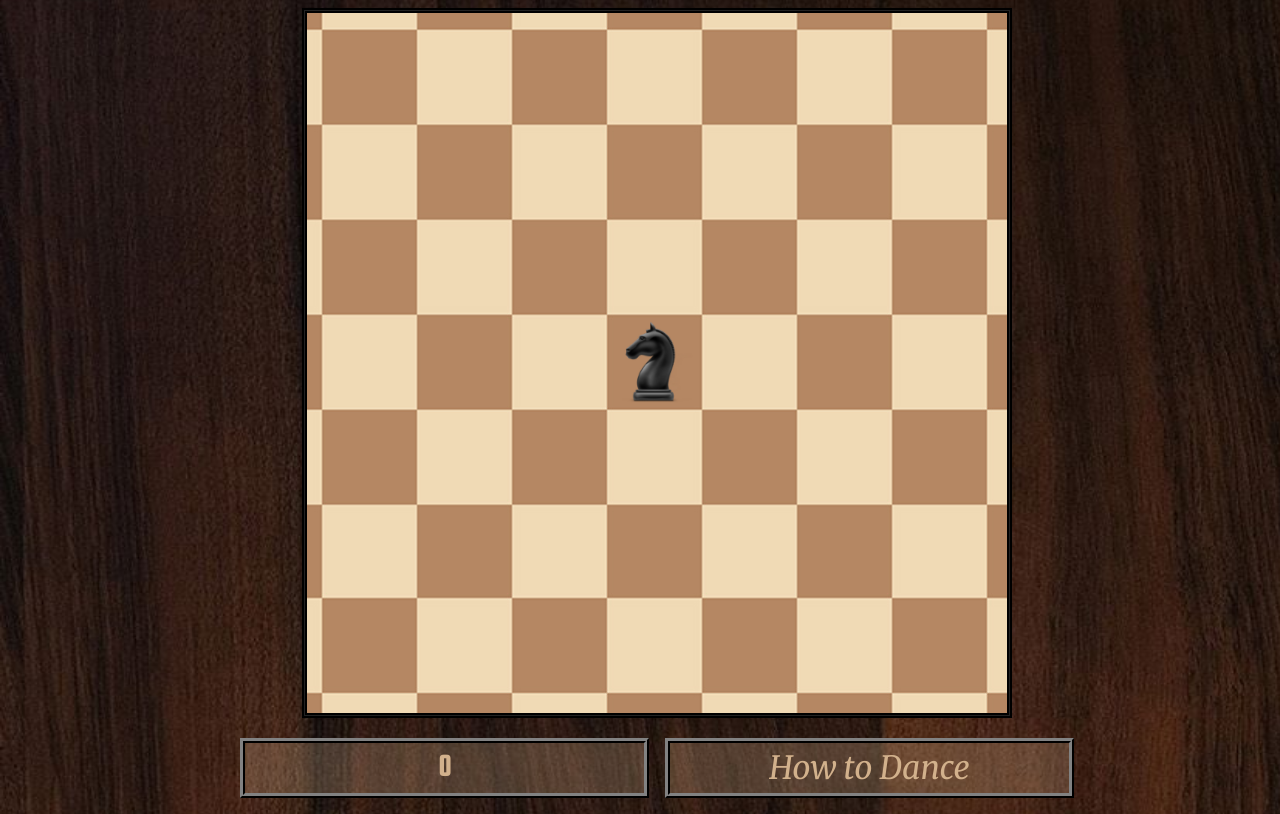
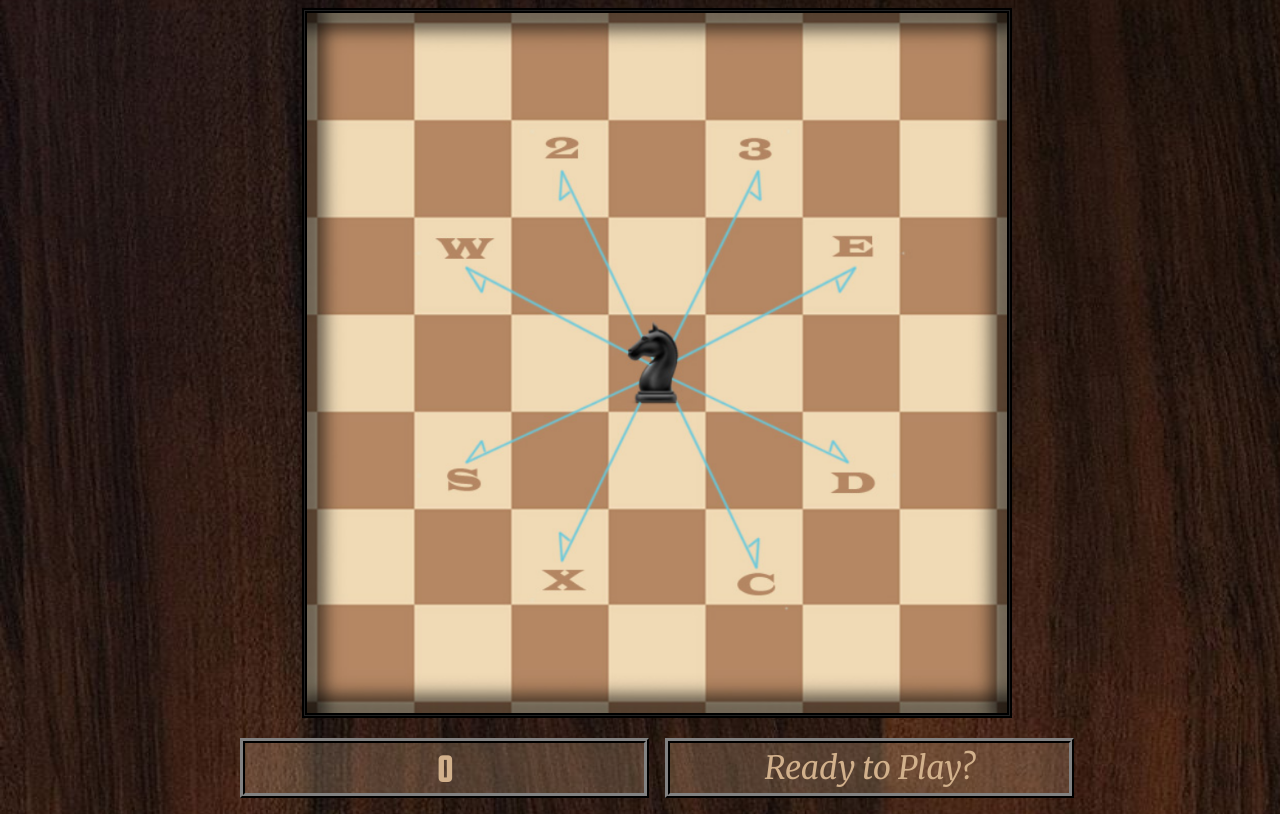
Before and after one commit to Coreyimurphy91/Chess_Walker, a plain HTML site: page index.html in a window 1280 px wide. Shown: the part 150-964 px from the top of the page. Drawn offline with Linux system fonts and the light colour scheme.

Commit message:
working start button

```diff
--- a/app.js
+++ b/app.js
@@ -4,11 +4,9 @@ const map = document.querySelector('.map');
 const movement = document.getElementById('movement');
 const canvas = document.getElementById('canvas');
 const status = document.getElementById('status');
-const startMenuImg = document.getElementById('help');
 const ctx = canvas.getContext('2d'); //creates a 2D canvas
-const img = document.createElement('img');
-const startMenu = new Image ();
-startMenu.src = 'images/guide.png';
+const beginClick = document.getElementById('btm-right');
+let startClick = false;
 let knight;
 let rook;
 let bishop;
@@ -19,14 +17,20 @@ let king;
 const kPiece = document.getElementById('kPiece');
 const bgBlack = document.getElementById('bgBlack');
 const bgWhite = document.getElementById('bgWhite');
+const startMenuImg = document.getElementById('help');
+// const startMenu = new Image ();
+// startMenu.src = 'images/guide.png';
+// const img = document.createElement('img');
+
 
 // ---------------- EVENT LISTENERS ----------  //
 window.addEventListener('DOMContentLoaded', function() {
 
-    // const startGame = setInterval(gameMenu, 60);
+    // const beginGame = setInterval(startGame, 60);
     const rungame = setInterval(gameLoop, 60);
 });
 
+// window.addEventListener('click', )
 
 // ---------------- Canvas Rendering ----------  //
 canvas.width = 840;
@@ -36,21 +40,20 @@ canvas.height = 840;
 document.getElementById('btm-right').onmousedown = function() {
     document.getElementById('btm-right').style.color = 'rgb(44, 77, 114)';
     document.getElementById('btm-right').style.backgroundColor = 'rgba(210, 177, 140, .15)';
-    guide.style.display = "inline";
-    document.querySelector('body').appendChild(img);
+    // guide.style.display = "inline";
+    // document.querySelector('body').appendChild(img);
 }
 document.getElementById('btm-right').onmouseleave = function() {
     document.getElementById('btm-right').style.color = 'rgb(210, 177, 140)';
     document.getElementById('btm-right').style.backgroundColor = 'rgba(210, 177, 140, .25)';
-    guide.style.display = "none";
-    document.querySelector('body').removeChild(img);
+    // guide.style.display = "none";
+    // document.querySelector('body').removeChild(img);
 }
-function guideFunction() {
-    const popup = document.getElementById("myPopup");
-    popup.classList.toggle("show");
-  }
+// function guideFunction() {
+//     const popup = document.getElementById("myPopup");
+//     popup.classList.toggle("show");
+//   }
 
-// ---------------- Event Listeners -----------  //
 
 // ---------------- Entities ------------------  //
 
@@ -70,10 +73,27 @@ class Player {
     }
 }
 
+class BackgroundImg {
+    constructor(x, y, image, width, height) {
+        this.x = x,
+        this.y = y
+        this.width = width
+        this.height = height
+        this.image = image;
+        this.alive = true;
+
+        this.render = function() {
+            ctx.drawImage(this.image, this.x, this.y, this.width, this.height)
+        }
+    }
+}
+
 knight = new Player(365, 370, kPiece, 100, 100);
-bgBlacksquare = new Player(0, 0, bgBlack, 840, 840)
-bgWhitesquare = new Player(0, 0, bgWhite, 840, 840)
-imggg = new Player(0,0, img, 840, 840)
+bgBlacksquare = new BackgroundImg(0, 0, bgBlack, 840, 840)
+bgWhitesquare = new BackgroundImg(0, 0, bgWhite, 840, 840)
+bgStartMenu = new BackgroundImg(0, 0, startMenuImg, 840, 840)
+
+// imggg = new Player(0,0, img, 840, 840)
 
 
 
@@ -189,16 +209,31 @@ const keys = {
     }
 };
 
-function startGame() {
-    window.requestAnimationFrame(gameMenu)
-    imggg.render();
-}
+// function startGame() {
+//     if (startClick = false) {
+//         // animateStartGame();
+//         requestAnimationFrame(startGame);
+//         bgStartMenu.render();
+//     } else {
+//         gameLoop();
+//     }
+// }
+console.log(startClick);
+
+beginClick.addEventListener('click', function readyToPlay() {
+    // debugger;
+    startClick = true;
+
+    console.log(startClick);
+})
+
 
 function gameLoop() {
     // Call window.requestAnimationFrame() and pass in animate to refresh the canvas constantly
     window.requestAnimationFrame(gameLoop)
+    bgStartMenu.render();
     // check to see if knight is alive
-    if (knight.alive) {
+    if (startClick === true) {
         // render shre
         // bgWhitesquare.render();
         bgBlacksquare.render();
@@ -207,6 +242,8 @@ function gameLoop() {
         // @todo - check for collision
         // let hit = detectHit(donkey, shrek);
 
+    } else {
+        bgStartMenu.render();
     }
 
 }
--- a/index.html
+++ b/index.html
@@ -22,7 +22,7 @@
 
         </main>
         <aside id="btm-left"><h2 id="score">0</h2></aside>
-        <aside id="btm-right"><h2 id="popup" onclick="startGame()"></h2>How to Dance</h2></aside>
+        <button id="btm-right">Ready to Play?</button>
       </div>
 
     <script src="app.js"></script>
--- a/style.css
+++ b/style.css
@@ -87,14 +87,15 @@ html,body {
     font-size: 2em;
     grid-area: btm-right;
     /* margin-top: .8em; */
-    height: 50px;
+    height: 60px;
     /* background-color: #222; */
     cursor: pointer;
   }
 
   #score {
     font-family: 'Teko', sans-serif;
-    font-size: 2em;
+    font-size: 2.5em;
+    padding-top: 8px;
   }
 
   #popup .show {
```
